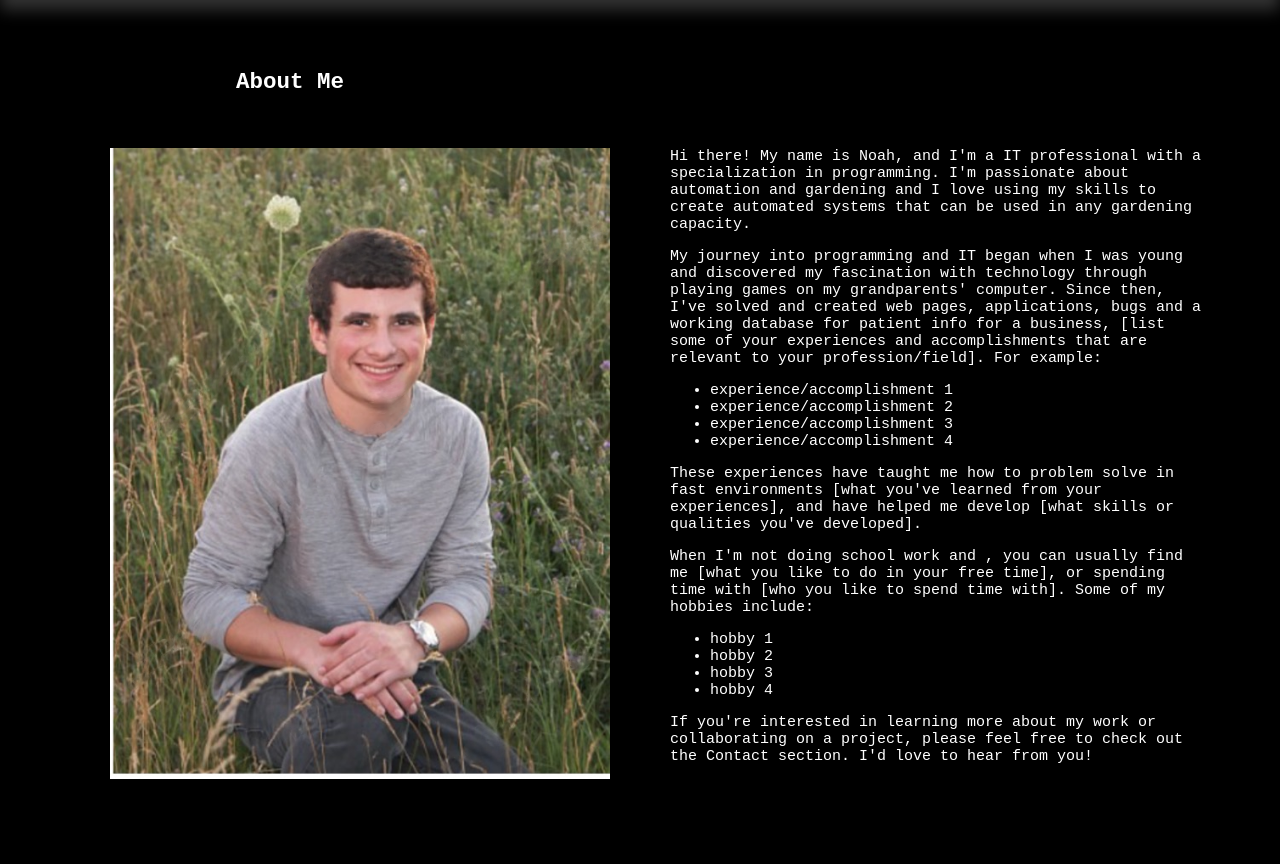
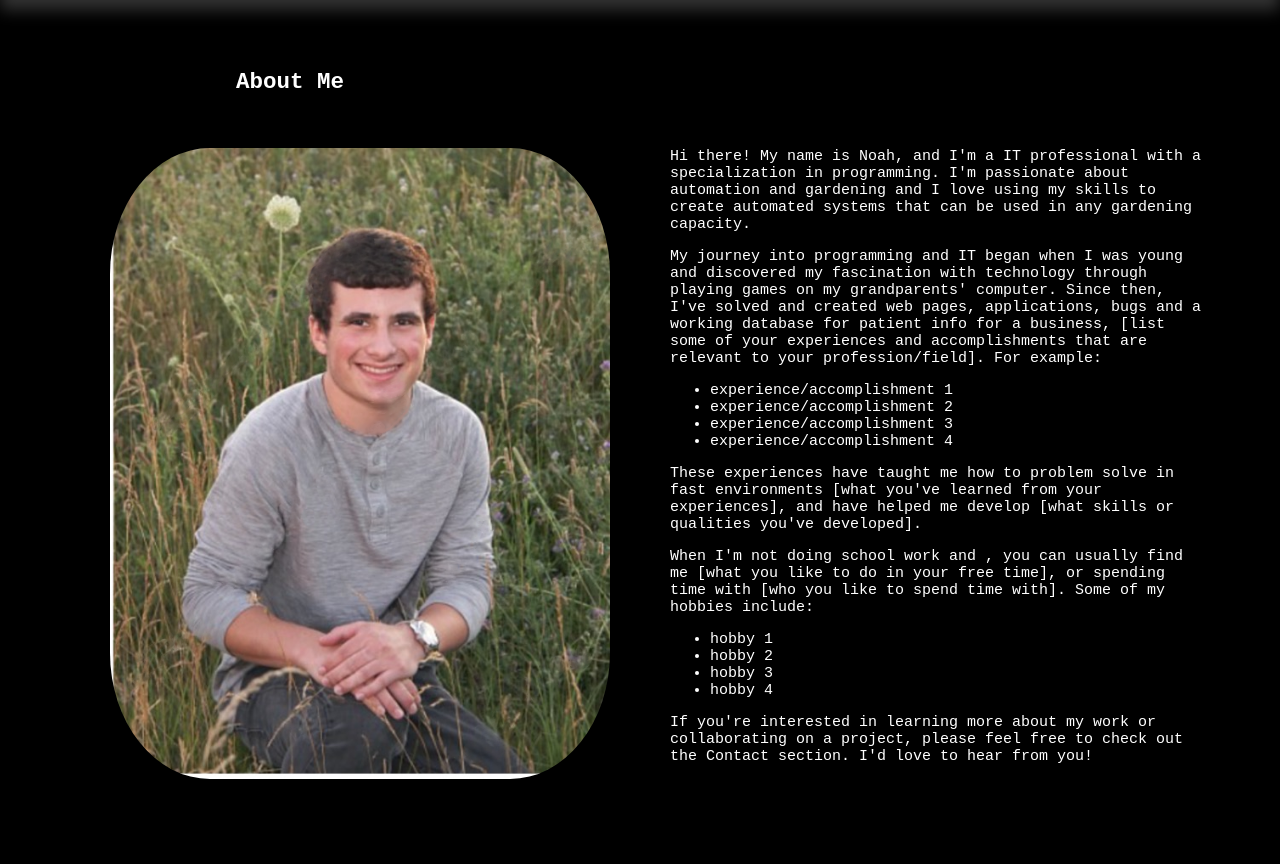
Before and after one commit to njsacco/njsacco.github.io, a PHP site: page /about.html in a window 1280 px wide. Shown: the part 63-927 px from the top of the page. Run offline with PHP 8.4, Linux system fonts and the light colour scheme.

Commit message:
more updating of website format

```diff
--- a/about.css
+++ b/about.css
@@ -59,6 +59,8 @@
     margin-right: 20px;
     width: 500px;
     height: auto;
+    border-color: black;
+    border-radius: 20%;
   }
 
 
@@ -67,6 +69,3 @@
     text-align: center;
     margin-right: 700px;
   }
-
-  li{
-  }
--- a/index.css
+++ b/index.css
@@ -61,7 +61,7 @@
   margin-right: 0px;
 }
 
-/* SPINNER FORMATTING */
+/* SPINNER FORMATTING
 .spinner {
   width: 150px;
   height: 150px;
@@ -76,7 +76,7 @@
   100% {
     transform: rotate(360deg);
   }
-}
+} */
 
 
 .aboutMe {
```
